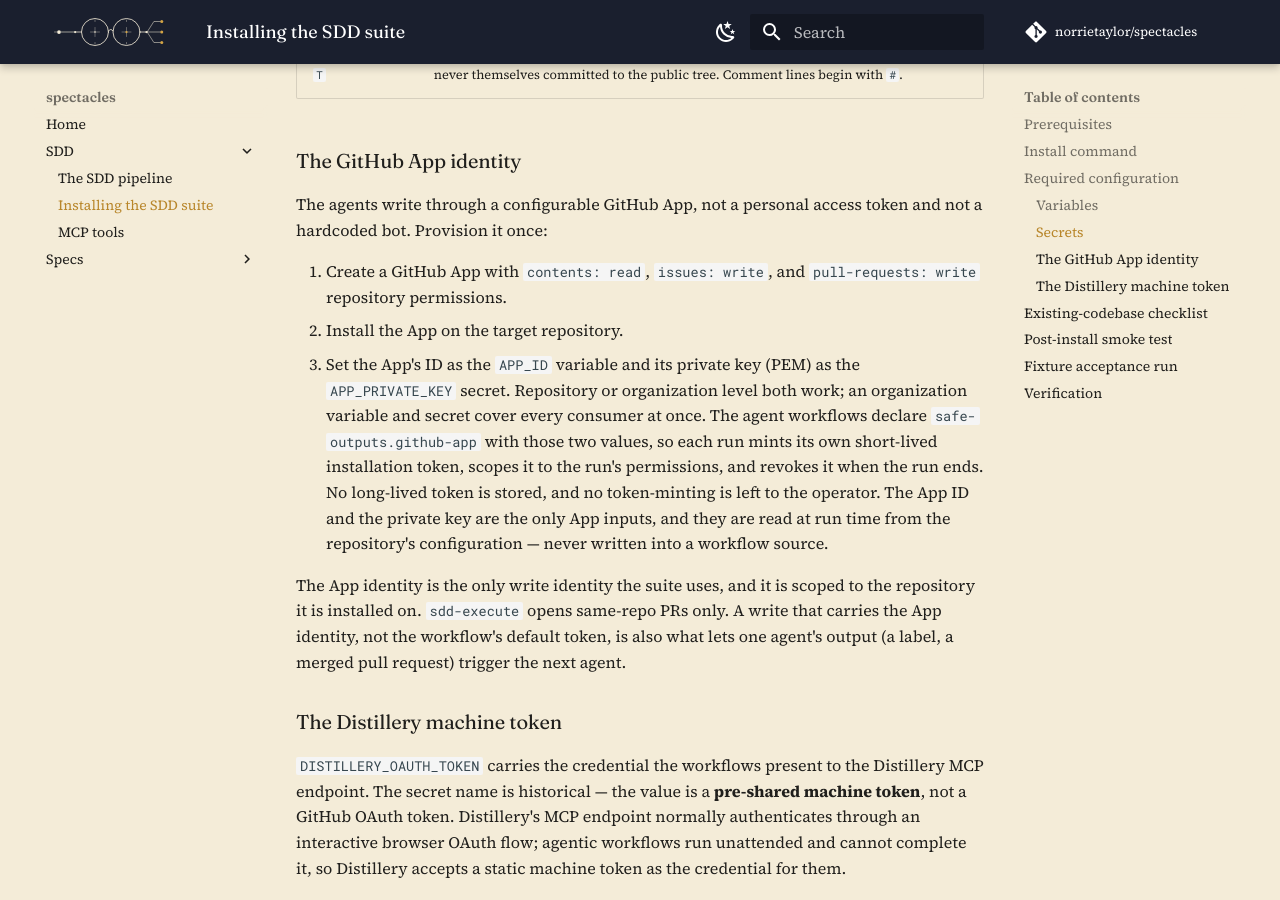
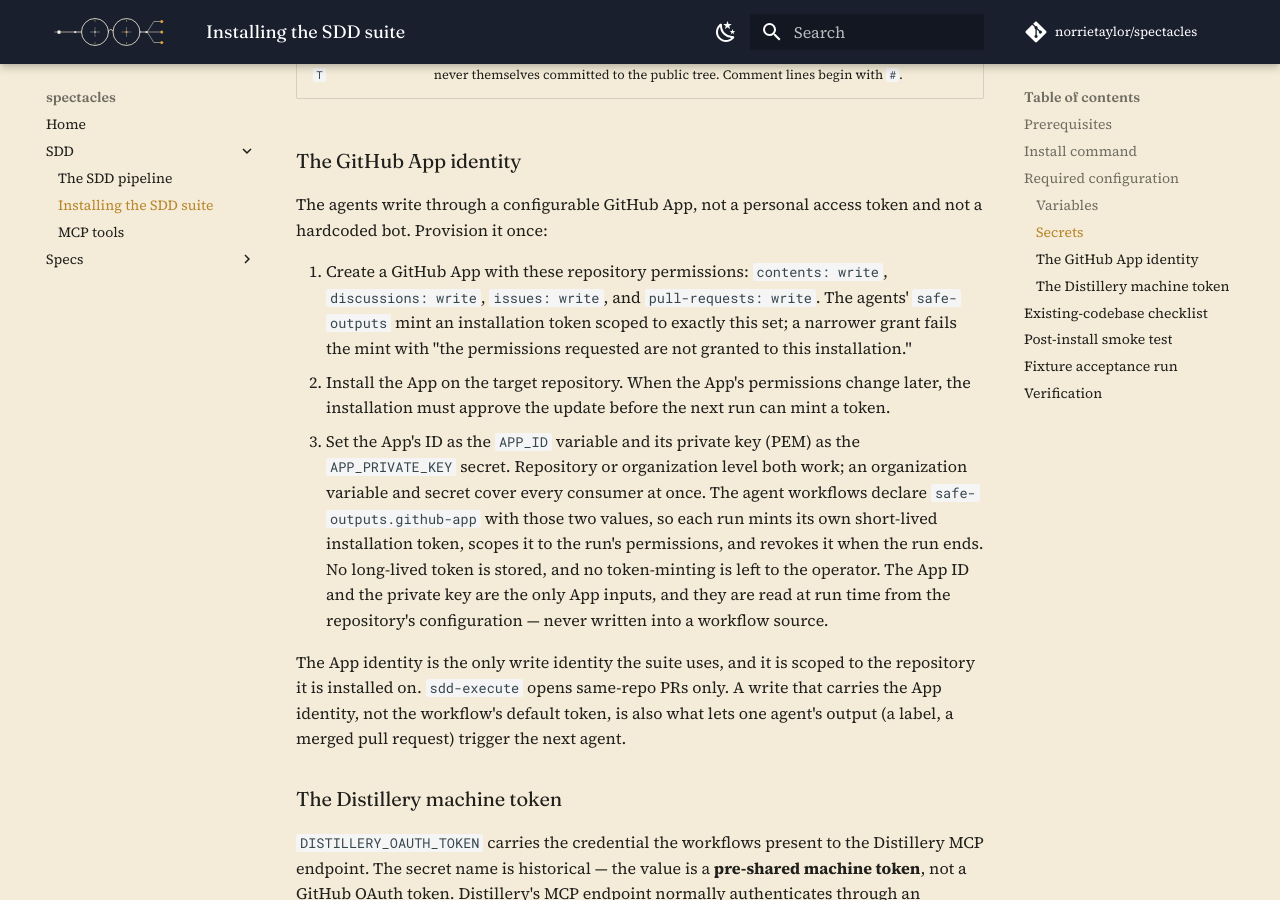
Before and after one commit to norrietaylor/spectacles, an MkDocs documentation site: the page built from docs/sdd/install.md, in a window 1280 px wide and 900 px high, scrolled down 2804 px. Built offline with MkDocs 1.6.1 and Material for MkDocs 9.7.7, drawn with Linux system fonts in a browser that asks for light colours; comment, search, counter and statistics services are not loaded.

Commit message:
docs: correct the GitHub App permissions install.md requires
The agents' safe-outputs mint an installation token scoped to
contents/discussions/issues/pull-requests write (create-github-app-token
permission-* inputs in the compiled locks). install.md told operators to
create the App with only contents: read and no discussions; a token mint
against that App fails "the permissions requested are not granted to this
installation". Surfaced by the fixture acceptance run.

Co-Authored-By: Claude Opus 4.7 (1M context) <noreply@anthropic.com>

```diff
--- a/docs/sdd/install.md
+++ b/docs/sdd/install.md
@@ -104,9 +104,14 @@ Set with `gh secret set <NAME> --repo <owner>/<name>`.
 The agents write through a configurable GitHub App, not a personal access
 token and not a hardcoded bot. Provision it once:
 
-1. Create a GitHub App with `contents: read`, `issues: write`, and
-   `pull-requests: write` repository permissions.
-2. Install the App on the target repository.
+1. Create a GitHub App with these repository permissions: `contents: write`,
+   `discussions: write`, `issues: write`, and `pull-requests: write`. The
+   agents' `safe-outputs` mint an installation token scoped to exactly this
+   set; a narrower grant fails the mint with "the permissions requested are
+   not granted to this installation."
+2. Install the App on the target repository. When the App's permissions
+   change later, the installation must approve the update before the next run
+   can mint a token.
 3. Set the App's ID as the `APP_ID` variable and its private key (PEM) as the
    `APP_PRIVATE_KEY` secret. Repository or organization level both work; an
    organization variable and secret cover every consumer at once. The agent
```
